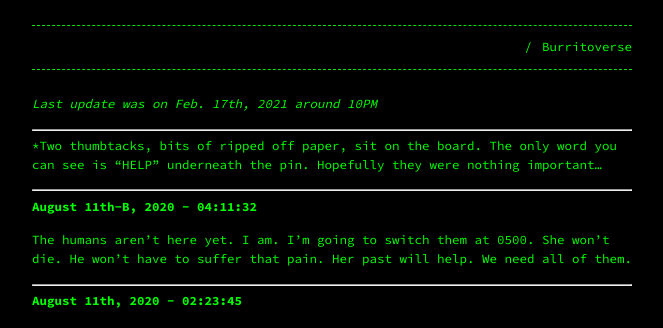
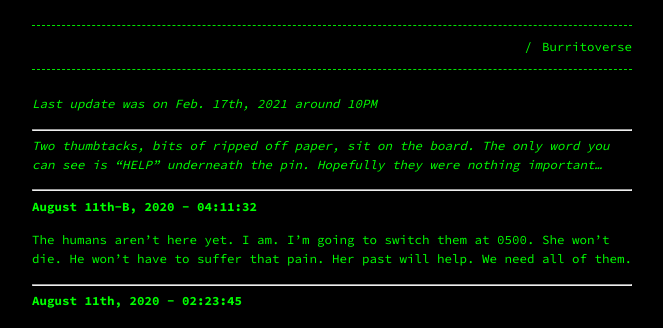
Before and after one commit to Terwilliger69105/69105.github.io, a Jekyll site: the page built from _pages/burritoverse/nimu.md, in a window 1280 px wide and 900 px high. Shown: the top 328 px of the window, without its empty margins (308-971 px from the left). Built offline with Jekyll 4.4.1, drawn with Linux system fonts in a browser that asks for light colours; our own code applies the rules of GitHub Pages for plain Markdown files.

```diff
--- a/_pages/burritoverse/nimu.md
+++ b/_pages/burritoverse/nimu.md
@@ -7,7 +7,7 @@ permalink: /burritoverse/nimu/
 
 ---
 
-*Two thumbtacks, bits of ripped off paper, sit on the board. The only word you can see is "HELP" underneath the pin. Hopefully they were nothing important...
+*Two thumbtacks, bits of ripped off paper, sit on the board. The only word you can see is "HELP" underneath the pin. Hopefully they were nothing important...*
 
 ---
 
```
